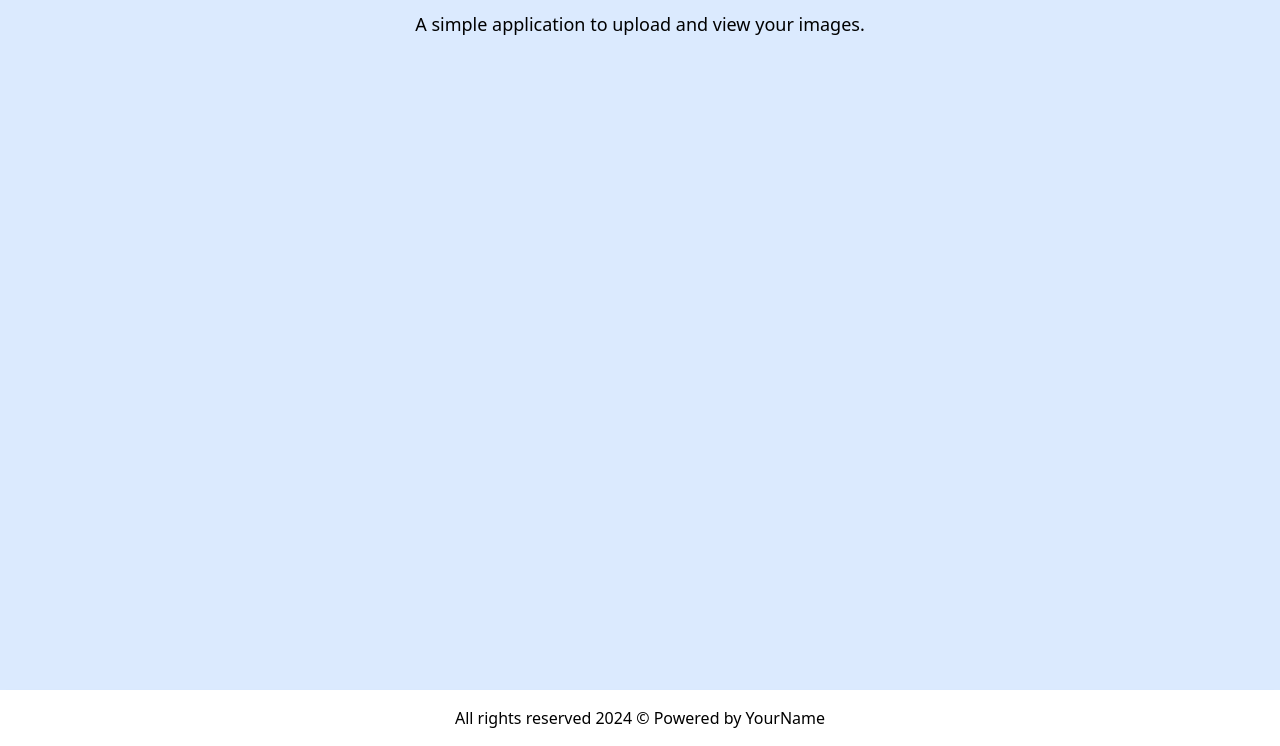
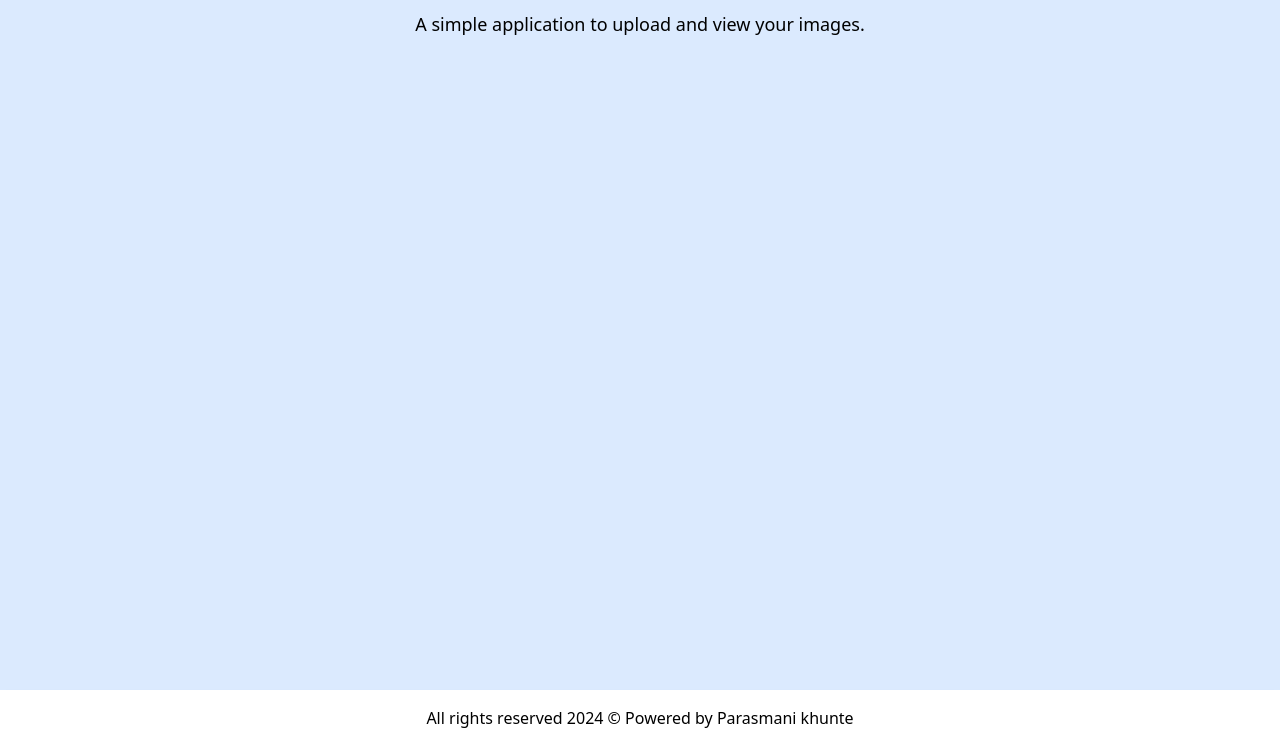
Before and after one commit to PARASMANI-KHUNTE/sharePhoto, a website: page public/index.html in a window 1280 px wide. Shown: the part 110-856 px from the top of the page. Drawn offline with nearby package versions, Linux system fonts and the light colour scheme; no server answers.

Commit message:
Update index.html

```diff
--- a/public/index.html
+++ b/public/index.html
@@ -52,7 +52,7 @@
 
     <!-- Footer -->
     <footer class="bg-white py-4 text-center shadow-md">
-        <p>All rights reserved 2024 &copy; Powered by YourName</p>
+        <p>All rights reserved 2024 &copy; Powered by Parasmani khunte</p>
     </footer>
 
     <script src="script.js"></script>
```
